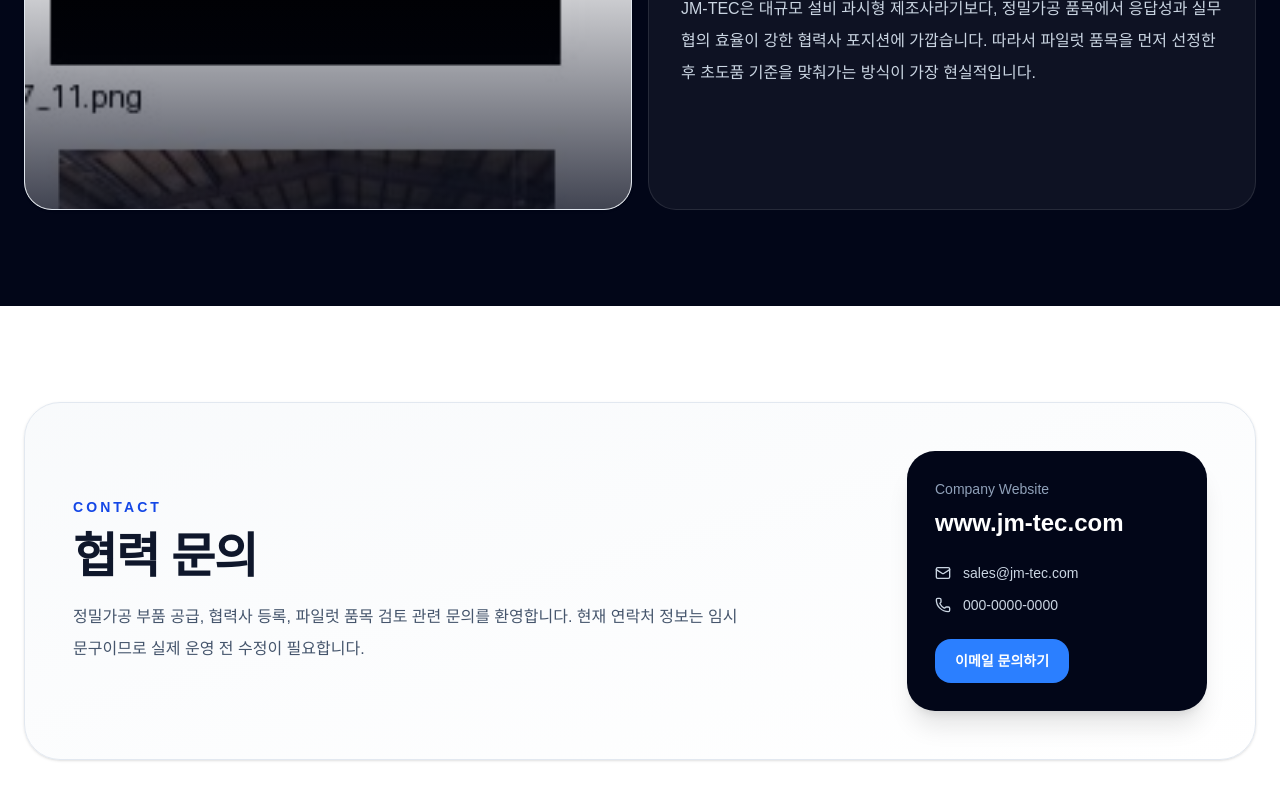
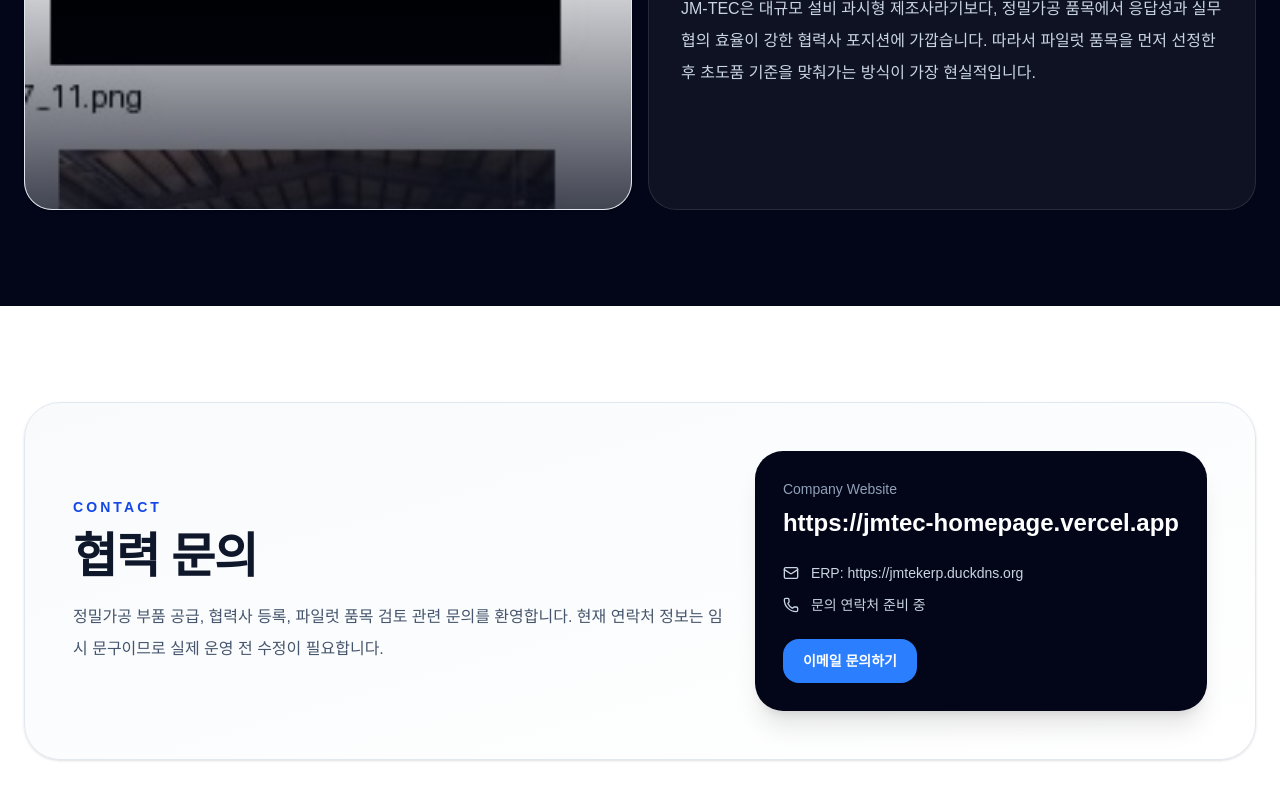
Before and after one commit to heesoo7581-cpu/jmtec-homepage, a Next.js app: page / in a window 1280 px wide. Shown: the part 3541-4341 px from the top of the page. Built offline with nearby package versions, Linux system fonts and the light colour scheme.

Commit message:
Update homepage contact information

```diff
--- a/app/page.tsx
+++ b/app/page.tsx
@@ -329,15 +329,15 @@ export default function Page() {
 
             <div className="min-w-[300px] rounded-[28px] bg-slate-950 p-7 text-white shadow-xl">
               <div className="text-sm text-slate-400">Company Website</div>
-              <div className="mt-2 text-2xl font-bold">www.jm-tec.com</div>
+              <div className="mt-2 text-2xl font-bold">https://jmtec-homepage.vercel.app</div>
               <div className="mt-6 space-y-3 text-sm text-slate-300">
                 <div className="flex items-center gap-3">
                   <Mail className="h-4 w-4" />
-                  sales@jm-tec.com
+                 ERP: https://jmtekerp.duckdns.org
                 </div>
                 <div className="flex items-center gap-3">
                   <Phone className="h-4 w-4" />
-                  000-0000-0000
+                  문의 연락처 준비 중
                 </div>
               </div>
               <a
```
